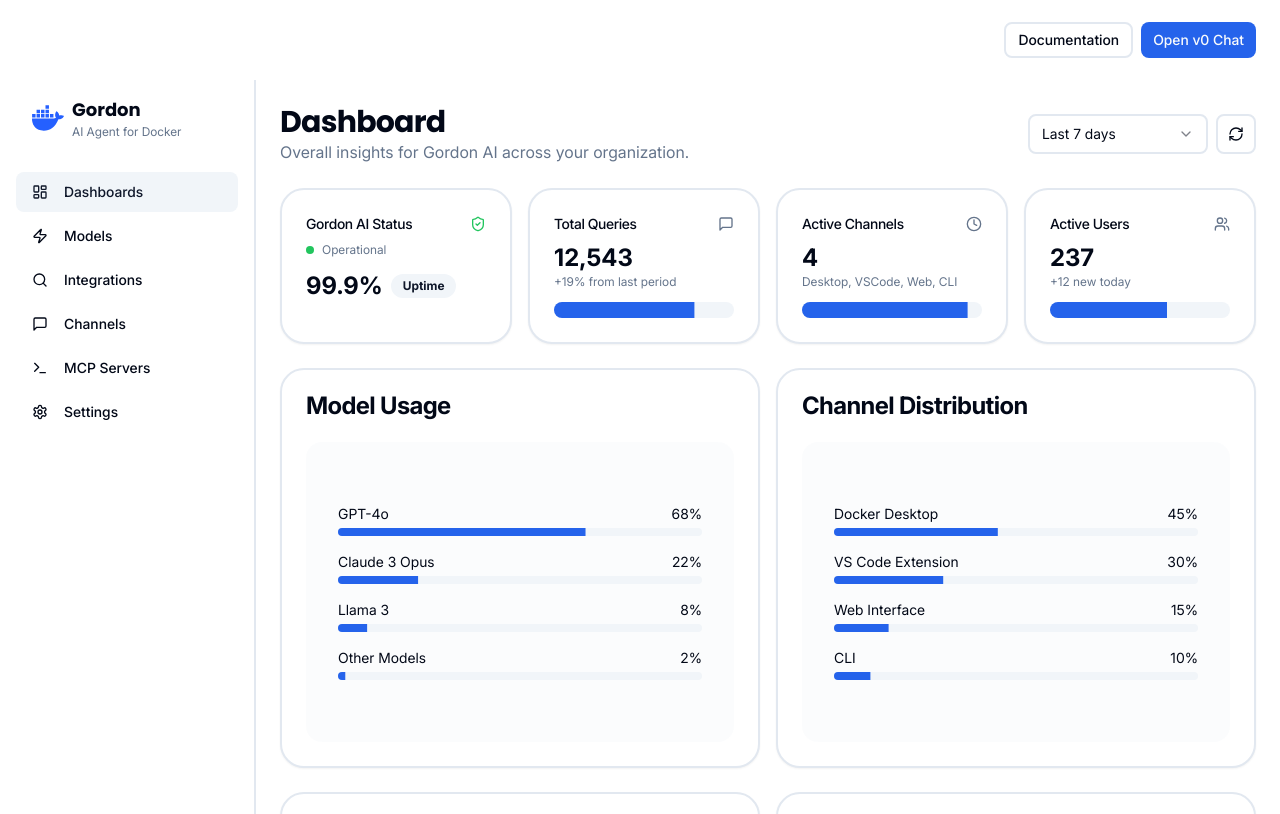
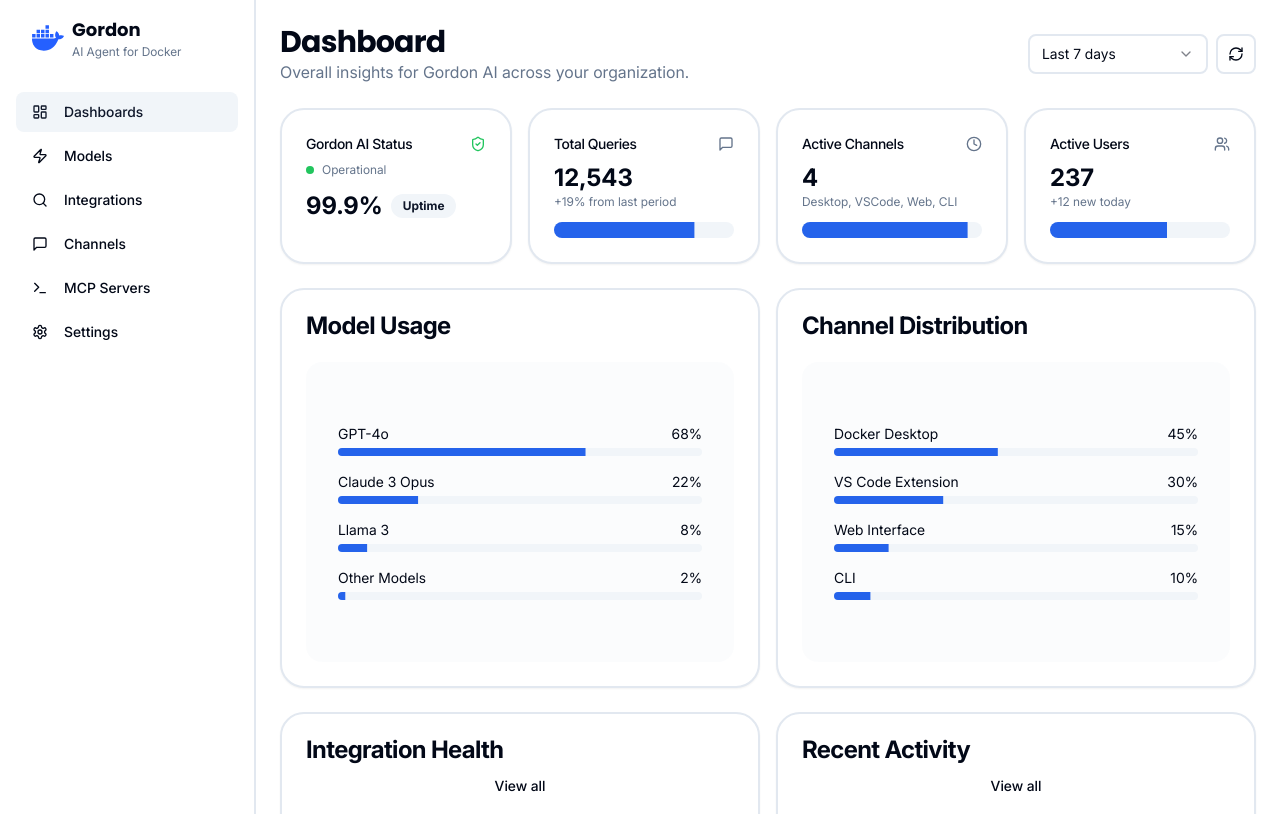
Before and after one commit to nunocoracao/dds-v0-sandbox, a Next.js app: page / in a window 1280 px wide. Shown: the top 814 px of the page. Built offline with nearby package versions, Linux system fonts and the light colour scheme.

Commit message:
feat: remove top bar from app header
Modify AppHeader to return null, removing header from UI.

Co-authored-by: Nuno Coração <3803196+nunocoracao@users.noreply.github.com>

```diff
--- a/components/layout/app-header.tsx
+++ b/components/layout/app-header.tsx
@@ -133,30 +133,5 @@ export function NavigationTrigger() {
 
 // App header component
 export function AppHeader() {
-  const { setIsOpen } = useNavigation()
-
-  return (
-    <header className="h-20 flex items-center justify-between px-6">
-      <div className="flex items-center gap-4">
-        <Button variant="ghost" size="icon" className="h-10 w-10" onClick={() => setIsOpen(true)}>
-          <Menu className="h-6 w-6 text-white" />
-          <span className="sr-only">Open menu</span>
-        </Button>
-
-        <div className="flex items-center gap-3">
-          <img src="/sub-marks/subMarkWhite.svg" alt="Docker" className="h-8" />
-          <div className="bg-white/20 backdrop-blur-sm border border-white/30 rounded-full px-2 flex items-center h-5">
-            <span className="text-white text-xs font-medium leading-none">v0.dev+DDS</span>
-          </div>
-        </div>
-      </div>
-
-      <div className="flex items-center gap-2">
-        <Button variant="outline" size="sm">
-          Documentation
-        </Button>
-        <Button size="sm">Open v0 Chat</Button>
-      </div>
-    </header>
-  )
+  return null // Return null to remove the header completely
 }
```
